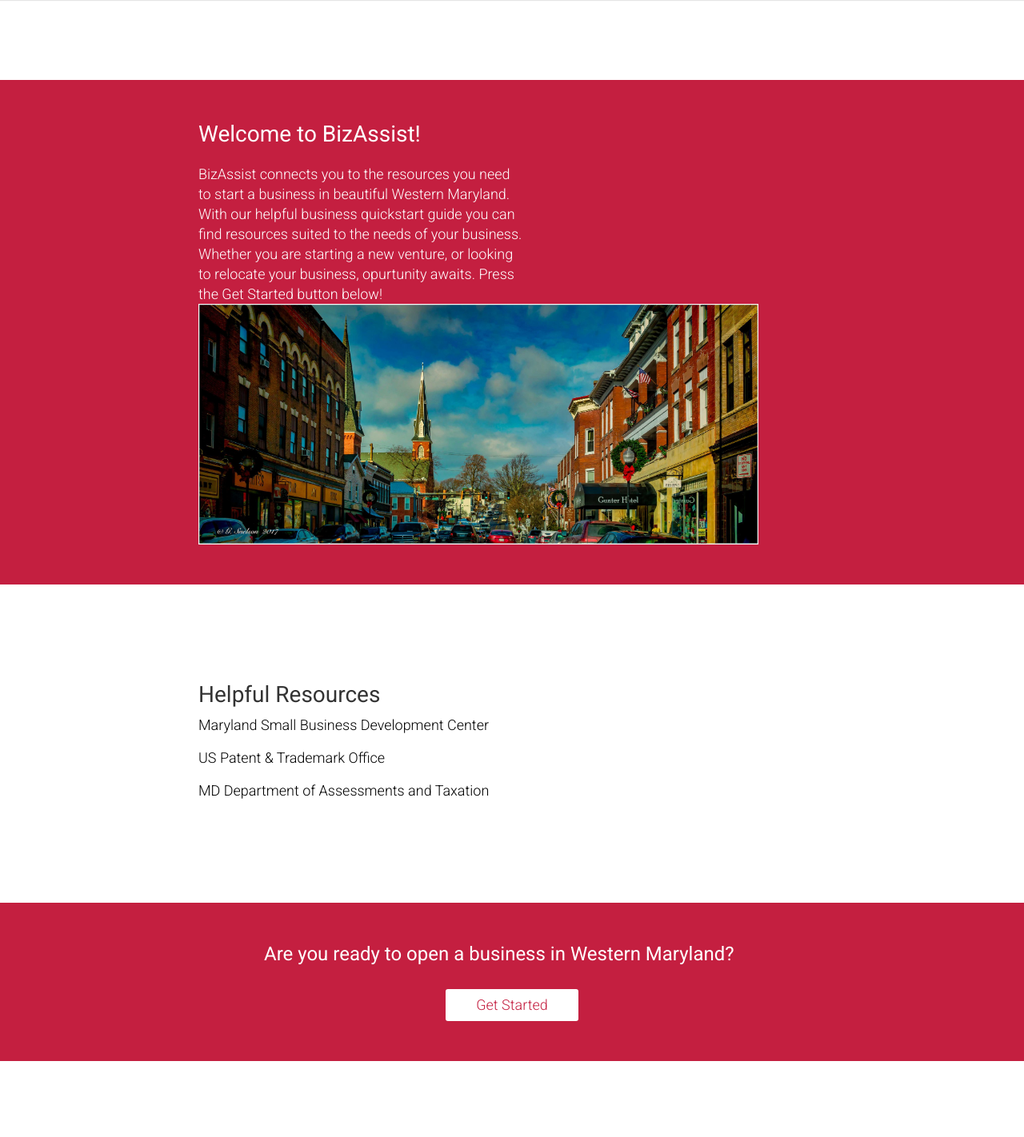
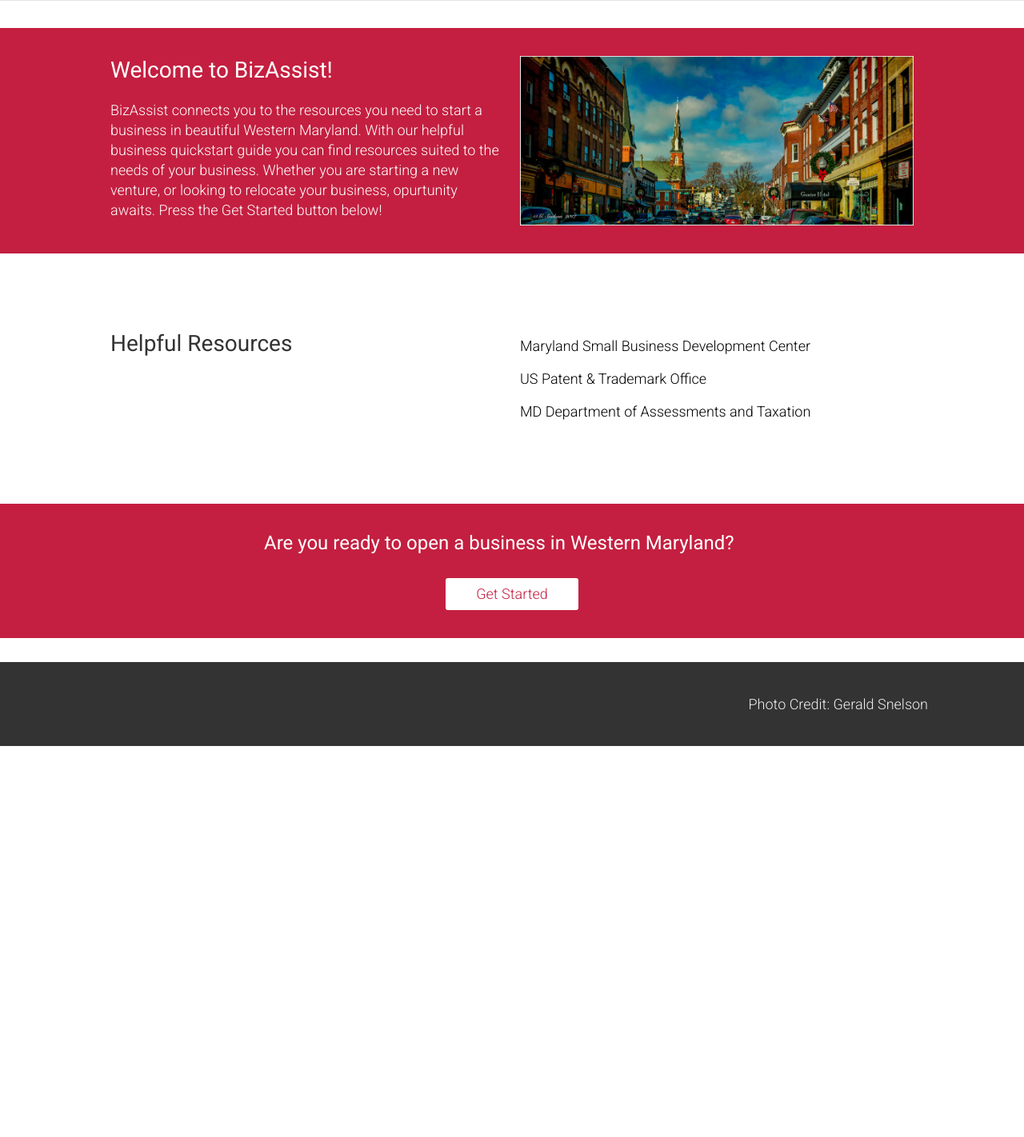
Before and after one commit to jryantz/frostburg-forward, a PHP site: page /index.html in a window 1280 px wide. Shown: the part 70-1492 px from the top of the page at 80% size. After the commit the page ends 1003 px from the top, so only its background shows below. Run offline with PHP 8.4, Linux system fonts and the light colour scheme.

Commit message:
Updated the home page and css

```diff
--- a/pages/css/app.css
+++ b/pages/css/app.css
@@ -2,16 +2,16 @@
 
 .cf:before,
 .cf:after {
-    content:" ";
-    display:table;
+    content: " ";
+    display: table;
 }
 
 .cf:after {
-    clear:both;
+    clear: both;
 }
 
 .grid-fixed {
-    margin: 25px auto;
+    margin: 35px auto;
     width: 80%;
 }
 
@@ -35,8 +35,8 @@ nav.grid-fixed {
 }
 
 .grid-fixed .c6 {
-    width: 40%;
-    margin: 0px 0px 0px 120px;
+    width: calc(50% - 20px);
+    margin: 0 10px;
     float: left;
 }
 
@@ -195,44 +195,20 @@ header nav ul li a:hover {
 }
 
 main {
+    float: left;
     width: 100%;
-    position: absolute;
     margin-top: 75px;
 }
 
 main section {
-    position: relative;
     float: left;
     width: 100%;
-    overflow: hidden;
+    margin: 30px 0;
 }
 
 main section.color {
     background-color: rgba(196,31,64,1);
-    padding: 120px 0;
     color: white;
-}
-
-main section.color::before {
-    content: '';
-    position: absolute;
-    left: 0;
-    top: -105px;
-    height: 200px;
-    width: 100%;
-    background-color: white;
-    /*transform: skewY(3deg);*/
-}
-
-main section.color::after {
-    content: '';
-    position: absolute;
-    left: 0;
-    bottom: -105px;
-    height: 200px;
-    width: 100%;
-    background-color: white;
-    /*transform: skewY(2deg);*/
 }
 
 main section.welcome {
@@ -244,13 +220,17 @@ main section.welcome h1 {
 }
 
 main section.welcome img {
-    width: 700px;
+    width: 100%;
     float: left;
     margin: auto;
 }
 
+main section.welcome div.title {
+
+}
+
 main section.resource {
-    margin: 0;
+
 }
 
 main section.resource div.content ul {
@@ -291,5 +271,16 @@ main section.single h1 {
 }
 
 footer {
+    float: left;
+    background-color: #333;
+    width: 100%;
+}
 
+footer div {
+    padding: 40px 120px;
 }
+
+footer div p {
+    color: #eee;
+    text-align: right;
+}
```
Also changed, not shown: pages/index.html (+9 -4 lines).
